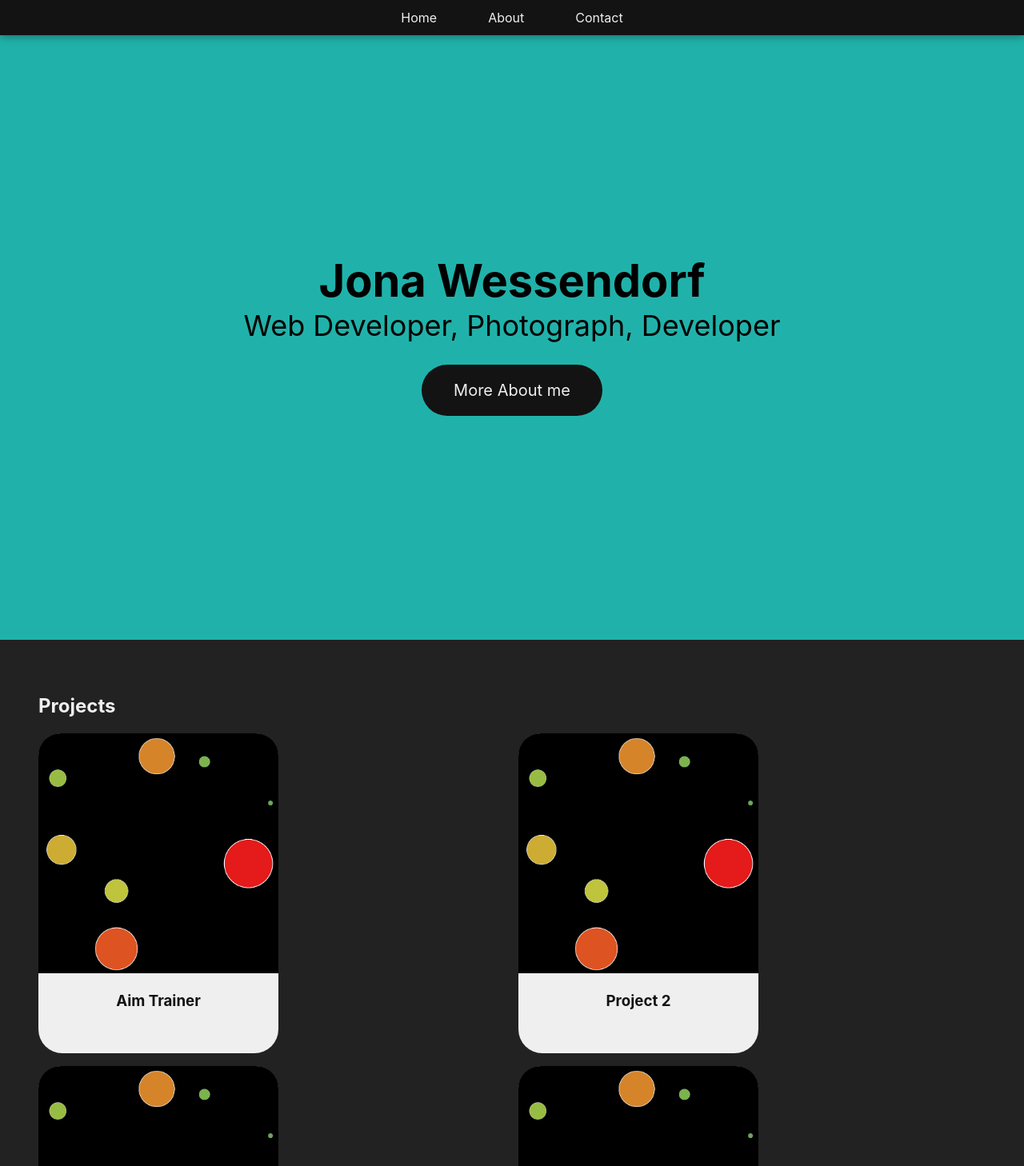
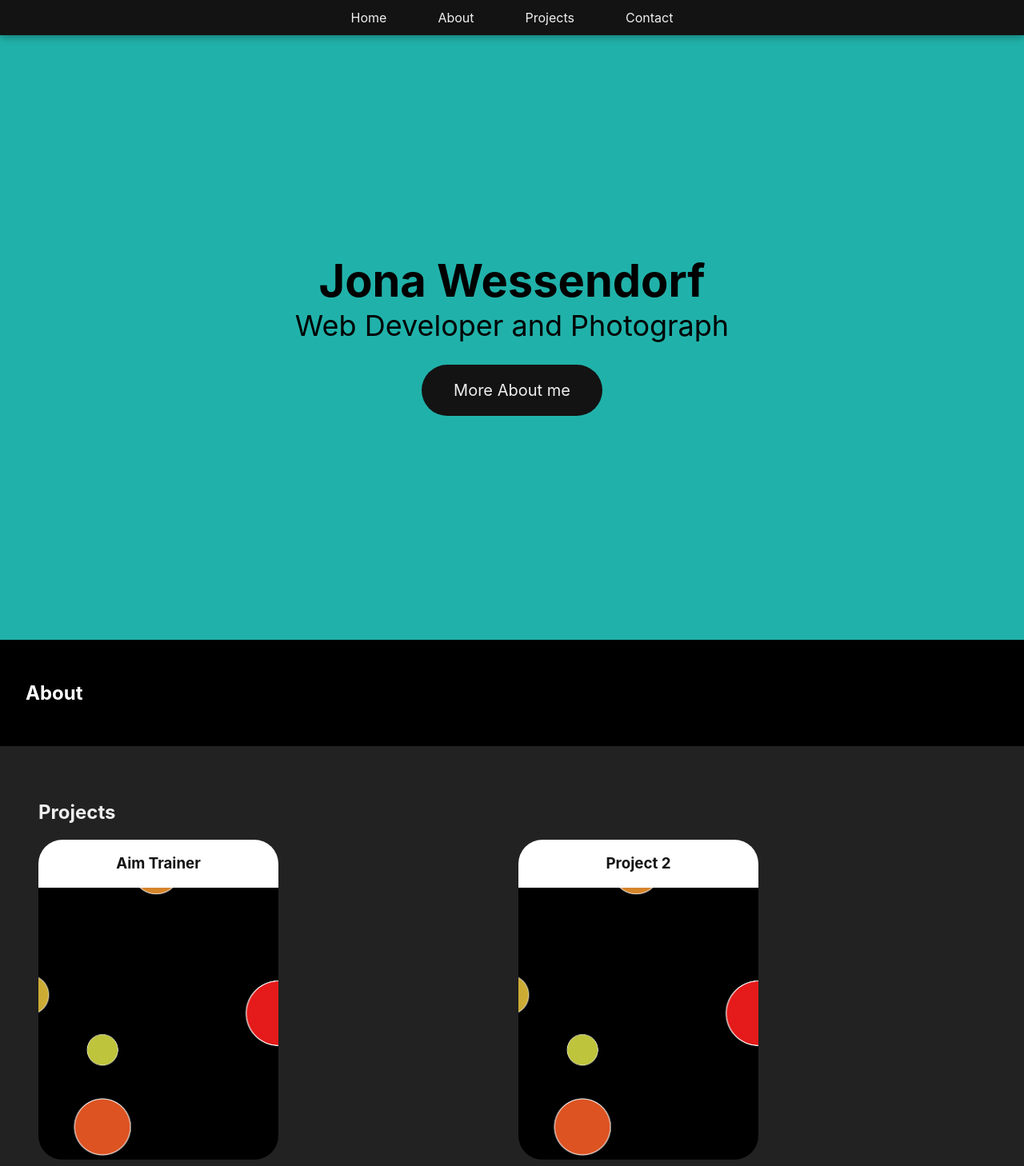
Before and after one commit to JonaWe/portfolio-website, a Next.js app: page / in a window 1280 px wide. Shown: the top 1458 px of the page at 80% size. Built offline with nearby package versions, Linux system fonts and the light colour scheme.

Commit message:
fixes mobile navbar

```diff
--- a/components/MainScreen/index.js
+++ b/components/MainScreen/index.js
@@ -2,10 +2,10 @@ import { ViewBox, MoreButton, Title, SubTitle } from './MainScreen.elements';
 
 export default function MainScreen() {
   return (
-    <ViewBox>
+    <ViewBox id="home">
       <div>
         <Title>Jona Wessendorf</Title>
-        <SubTitle>Web Developer, Photograph, Developer</SubTitle>
+        <SubTitle>Web Developer and Photograph</SubTitle>
         <MoreButton href="#about">More About me</MoreButton>
       </div>
     </ViewBox>
--- a/components/Navbar/Navbar.elements.js
+++ b/components/Navbar/Navbar.elements.js
@@ -9,20 +9,20 @@ export const Nav = styled.nav`
   top: 0;
   z-index: 100;
   background: ${({ theme }) => theme.backgroundPrimary};
-  ${'' /* background: rgba(0, 0, 0, 0.7); */}
   color: ${({ theme }) => theme.fontColorPrimary};
   box-shadow: 0 2px 10px 0 rgba(0, 0, 0, 0.35);
   list-style-type: none;
   display: flex;
   justify-content: center;
   column-gap: 1em;
-
-  @media screen and (max-width: 768px) {
-    background: none;
-    box-shadow: none;
-  }
+  ${'' /* border-bottom: 3px solid ${({ theme }) => theme.fontColorAccent}; */}
 `;
 
+// @media screen and (max-width: 768px) {
+//   background: ${({ theme }) => theme.backgroundPrimary};
+//   ${'' /* background: none; */}
+//   ${'' /* box-shadow: none; */}
+// }
 export const MobileMenu = styled.div`
   display: none;
 
@@ -32,12 +32,14 @@ export const MobileMenu = styled.div`
     justify-content: center;
     align-items: center;
     text-align: center;
-    height: 100vh;
-    width: 100vw;
+    min-height: 100vh;
+    min-width: 100vw;
     top: 0;
     left: 0;
     position: absolute;
     background: ${({ theme }) => theme.fontColorAccent};
+    color: ${({ theme }) => theme.backgroundPrimary};
+    font-size: 1.25em;
     z-index: 9999;
   }
 `;
@@ -65,6 +67,12 @@ export const Item = styled.li`
   background: none;
 `;
 
+export const MobileLinkList = styled.ul`
+  padding: 0;
+  display: grid;
+  grid-gap: 1em;
+`;
+
 export const BlockLink = styled.a`
   display: block;
   padding: 0.75em 1.5em;
@@ -72,11 +80,10 @@ export const BlockLink = styled.a`
   transition: all 0.2s ease-in-out;
   &:hover {
     cursor: pointer;
-    font-weight: bolder;
     color: ${({ theme }) => theme.fontColorAccent};
   }
   &:active {
-    border: red;
+    border-bottom: 3px solid ${({ theme }) => theme.fontColorAccent};
   }
   @media screen and (max-width: 768px) {
     display: none;
--- a/components/Navbar/index.js
+++ b/components/Navbar/index.js
@@ -1,6 +1,12 @@
 import { useState } from 'react';
 import LinkItem from './LinkItem';
-import { MobileMenu, MobileIcon, MobileLinkItem, Nav } from './Navbar.elements';
+import {
+  MobileMenu,
+  MobileIcon,
+  MobileLinkItem,
+  MobileLinkList,
+  Nav,
+} from './Navbar.elements';
 import { faBars, faTimes } from '@fortawesome/free-solid-svg-icons';
 
 export default function Navbar() {
@@ -10,12 +16,14 @@ export default function Navbar() {
       <MobileIcon icon={faBars} onClick={() => setMobileMenuOpen(true)} />
       {mobileMenuOpen ? (
         <MobileMenu>
-          {navElements.map(({ name, link }) => (
-            <MobileLinkItem href={link} key={name}>
-              <a>{name}</a>
-            </MobileLinkItem>
-          ))}
           <MobileIcon icon={faTimes} onClick={() => setMobileMenuOpen(false)} />
+          <MobileLinkList>
+            {navElements.map(({ name, link }) => (
+              <MobileLinkItem key={name} href={link}>
+                <a onClick={() => setMobileMenuOpen(false)}>{name}</a>
+              </MobileLinkItem>
+            ))}
+          </MobileLinkList>
         </MobileMenu>
       ) : null}
 
@@ -36,6 +44,10 @@ export const navElements = [
     link: '#about',
   },
   {
+    name: 'Projects',
+    link: '#projects',
+  },
+  {
     name: 'Contact',
     link: '#contact',
   },
--- a/components/Projects/Project.js
+++ b/components/Projects/Project.js
@@ -8,8 +8,8 @@ import {
 
 export default function Project({ name, description, url, image }) {
   return (
-    <ProjectCard>
-      <Image src={image} width={400} height={400} />
+    <ProjectCard imageUrl={image}>
+      {/* <Image src={image} width={400} height={400} /> */}
       <ProjectInfo>
         <ProjectTitle>{name}</ProjectTitle>
       </ProjectInfo>
--- a/components/Projects/Projects.elements.js
+++ b/components/Projects/Projects.elements.js
@@ -21,23 +21,36 @@ export const ProjectList = styled.div`
 `;
 
 export const ProjectCard = styled.div`
-  display: block;
   background: ${({ theme }) => theme.fontColorPrimary};
   color: ${({ theme }) => theme.backgroundPrimary};
   text-align: center;
+
   max-width: 300px;
   min-height: 400px;
   border-radius: 30px;
-  img {
-    border-radius: 28px 28px 0 0;
-  }
+
+  background-image: url(${(props) => props.imageUrl});
+  background-size: cover;
+  background-position: center;
 `;
 
 export const ProjectInfo = styled.div`
+  background: white;
+  border-radius: 30px 30px 0 0;
   display: grid;
+  text-align: center;
 `;
 
-export const ProjectTitle = styled.h3``;
+export const ProjectTitle = styled.h3`
+  &:hover::before {
+    content: '< ';
+    color: ${({ theme }) => theme.fontColorAccent};
+  }
+  &:hover::after {
+    content: ' />';
+    color: ${({ theme }) => theme.fontColorAccent};
+  }
+`;
 
 export const ProjectDescription = styled.p`
   align-self: center;
--- a/components/Projects/index.js
+++ b/components/Projects/index.js
@@ -4,7 +4,7 @@ import { Title, ViewBox, ProjectList } from './Projects.elements';
 
 export default function Projects({ projectList }) {
   return (
-    <ViewBox>
+    <ViewBox id="projects">
       <Title>Projects</Title>
       <ProjectList>
         {projectList.map(({ name, image, description, url }) => (
--- a/config/theme.js
+++ b/config/theme.js
@@ -1,9 +1,17 @@
 const theme = {
   fontColorPrimary: '#efefef',
-  fontColorSecondary: 'red',
+  fontColorSecondary: '#2971B3',
   fontColorAccent: '#20B2AA',
   backgroundPrimary: '#131313',
   backgroundSecondary: '#222222',
 };
 
 export default theme;
+
+/*
+#2971B3
+#B33932
+#20B2AA
+#B3740E
+#17B353
+*/
--- a/pages/index.js
+++ b/pages/index.js
@@ -5,6 +5,8 @@ import MainScreen from '../components/MainScreen';
 import projectList from '../lib/projectList';
 
 import styled from 'styled-components';
+import About from '../components/About';
+import Contact from '../components/Contact';
 
 const MainWrapper = styled.div``;
 
@@ -13,7 +15,9 @@ export default function Home({ projectList }) {
     <MainWrapper>
       <Navbar />
       <MainScreen />
+      <About />
       <Projects projectList={projectList} />
+      <Contact />
       <Footer />
     </MainWrapper>
   );
```
